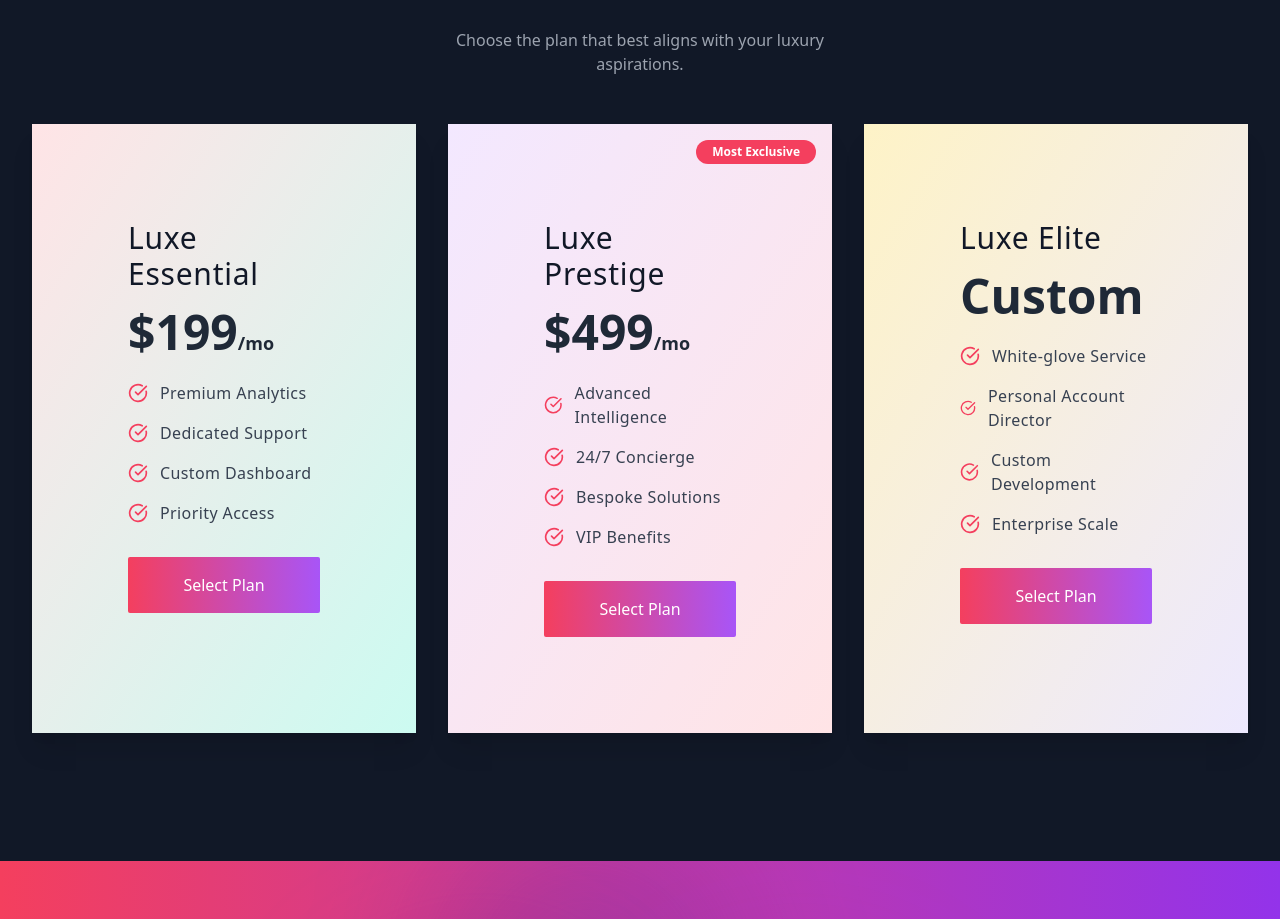
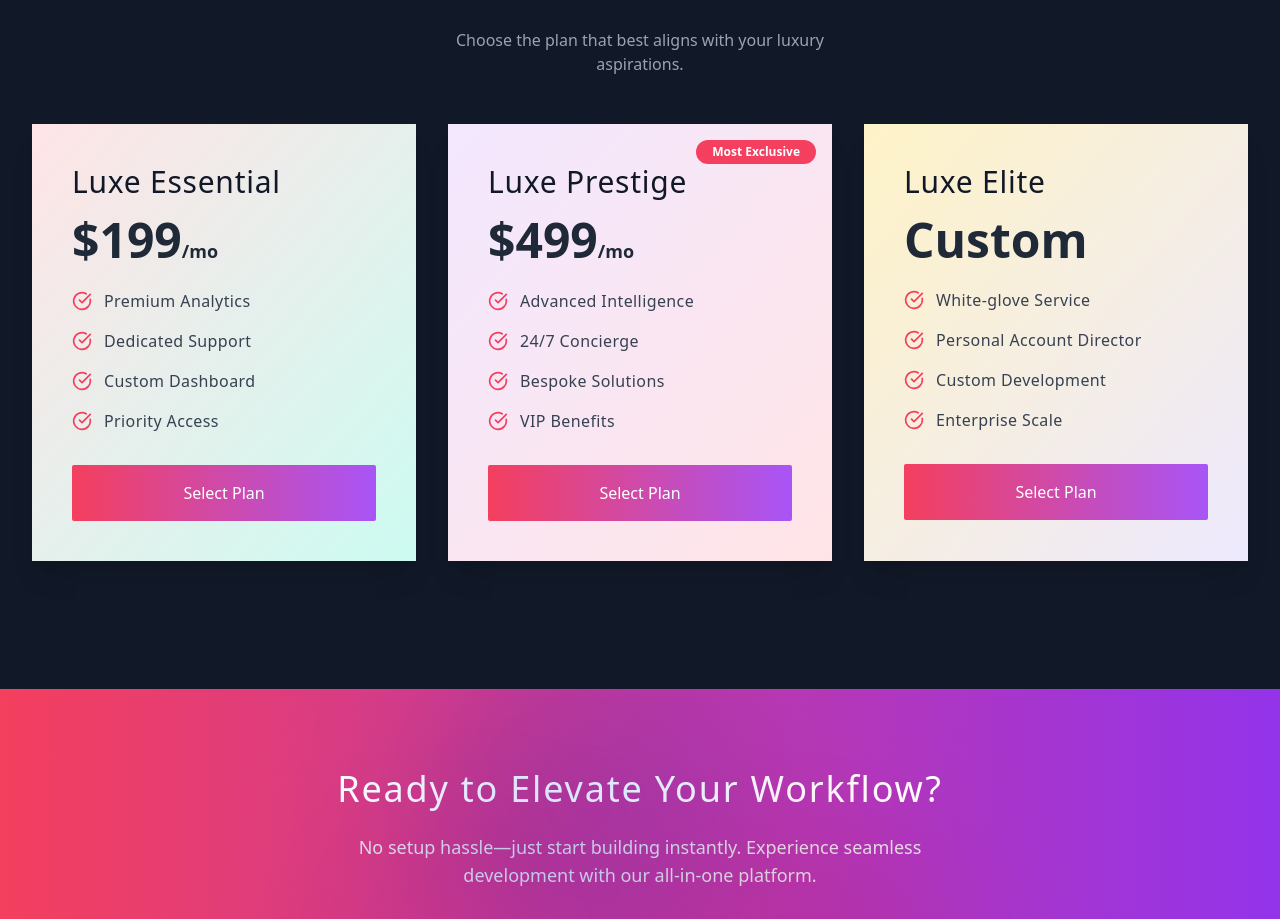
Before and after one commit to mddanish867/one-click-project-creation, a React (Vite) app: page / in a window 1280 px wide. Shown: the part 3051-3970 px from the top of the page. Built offline with nearby package versions, Linux system fonts and the light colour scheme.

Commit message:
remodified

```diff
--- a/src/components/home/Pricing.jsx
+++ b/src/components/home/Pricing.jsx
@@ -53,7 +53,7 @@ const PricingSection = () => {
           {pricingPlans.map((plan, idx) => (
             <div
               key={idx}
-              className={`p-24 rounded-none shadow-xl bg-gradient-to-br ${plan.gradient} relative transition-all duration-500 hover:scale-105`}
+              className={`p-10 rounded-none shadow-xl bg-gradient-to-br ${plan.gradient} relative transition-all duration-500 hover:scale-105`}
             >
               {plan.popular && (
                 <span className="absolute top-4 right-4 bg-rose-500 text-white py-1 px-4 rounded-full text-xs font-semibold">
```
